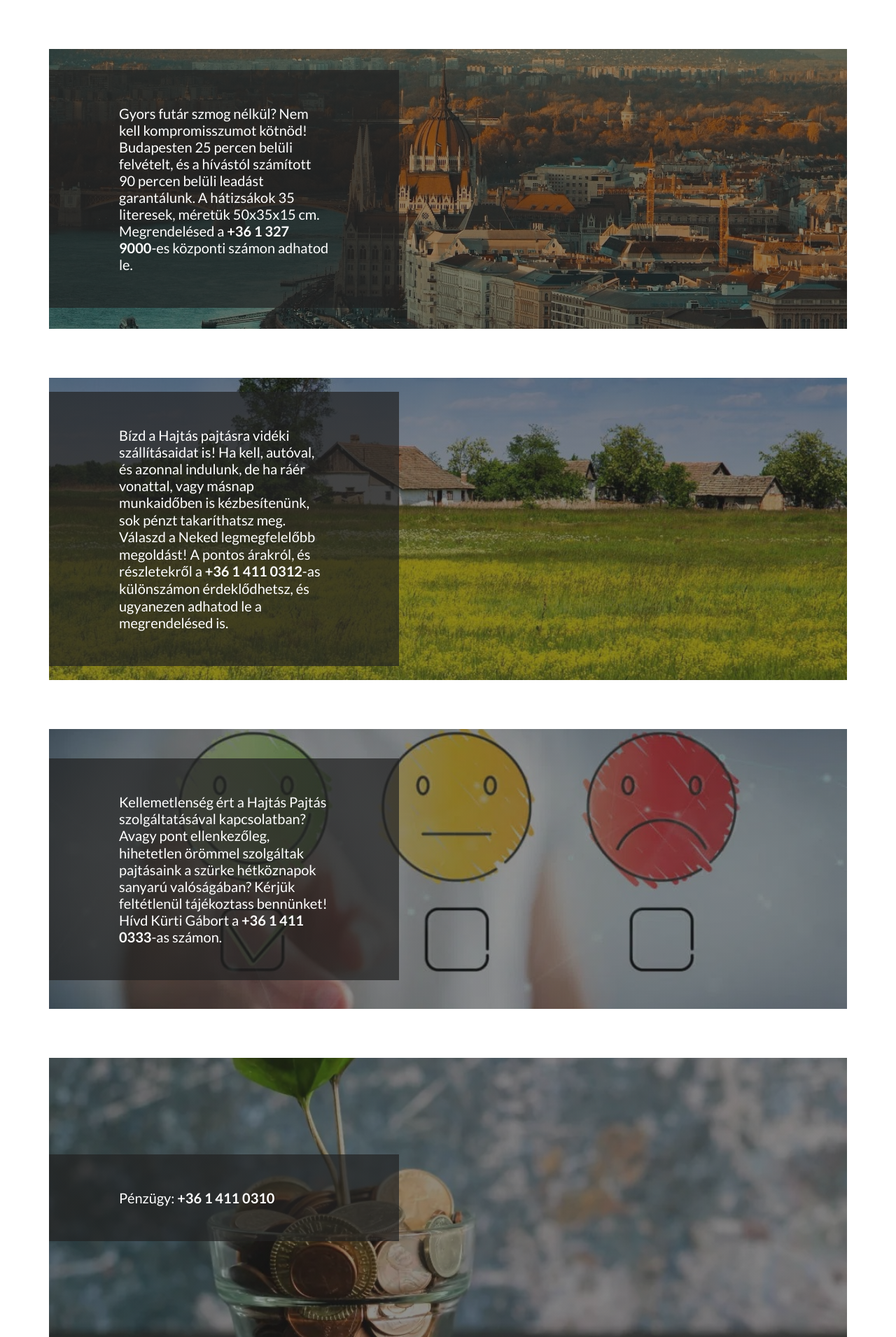
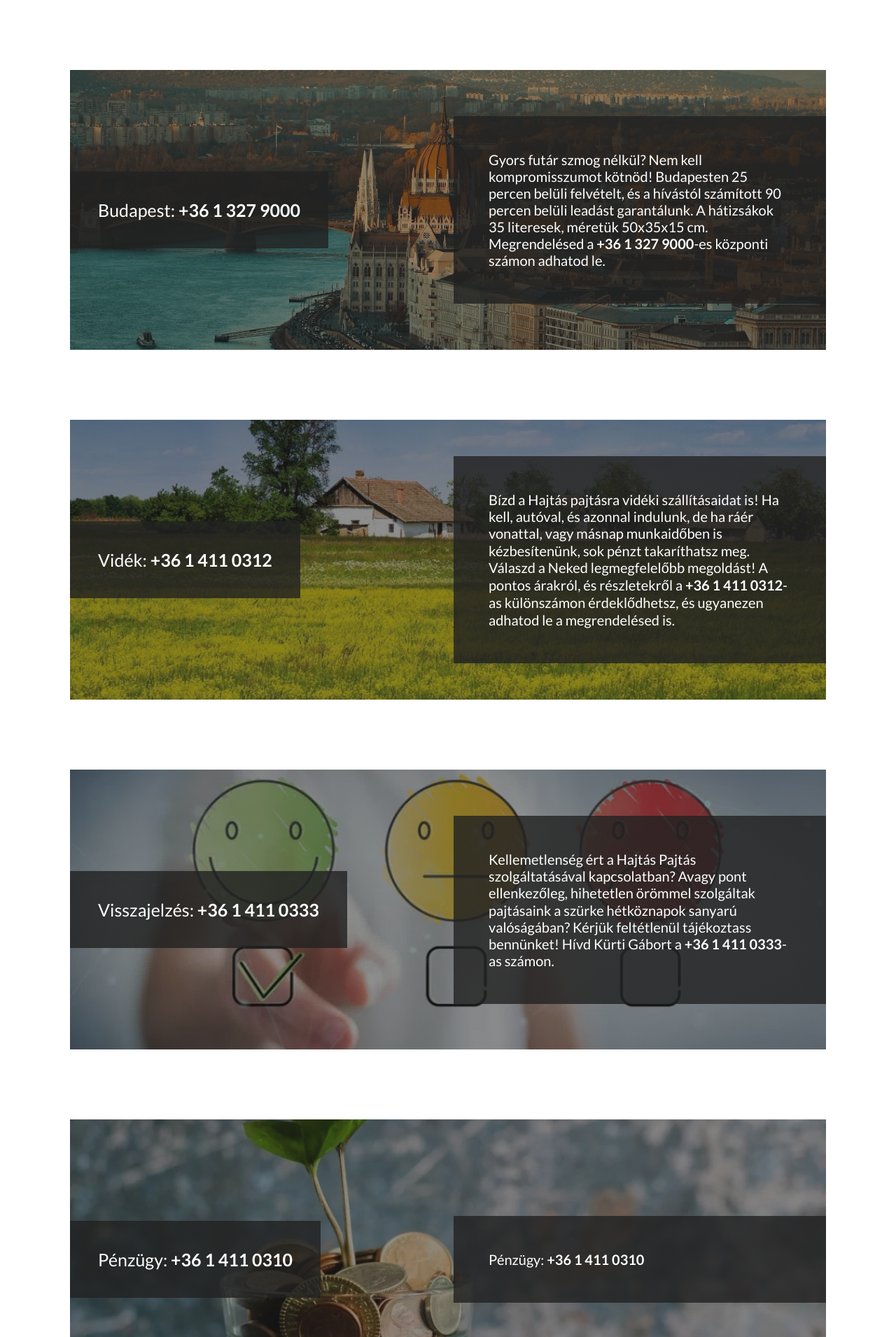
Before and after one commit to farad213/hajtaspajtas_django_project, a Django app: page /contact/ in a window 1280 px wide. Shown: the part 94-2005 px from the top of the page at 70% size. Run offline with Django 4.2, Linux system fonts and the light colour scheme.

Commit message:
finalized contact page

```diff
--- a/main/static/main/css/base_style.css
+++ b/main/static/main/css/base_style.css
@@ -65,6 +65,11 @@ header{
 
 footer{
     background-color: darkorange;
+    color: white;
+}
+
+footer a{
+    text-decoration: none;
     color: white;
 }
 
--- a/main/static/main/css/contact_style.css
+++ b/main/static/main/css/contact_style.css
@@ -1,27 +1,34 @@
 .contact_info{
     font-weight: 400;
     color: white;
-}
-
-.contact_info a{
-    text-decoration: none;
-    color: white;
+    font-size: 20px;
 }
 
 .contact_block{
-    margin: 70px;
+    display: flex;
+    align-items: center;
+    margin: 100px;
+    justify-content: space-between;
 }
 
 .contact_block p{
-    font-size: 20px;
-    padding: 50px 100px 50px 100px;
-    width: 300px;
-    background: linear-gradient(rgba(33, 33, 33, 0.7), rgba(33, 33, 33, 0.7));
+    width: 40%;
+    padding: 50px;
+    background: linear-gradient(rgba(33, 33, 33, 0.8), rgba(33, 33, 33, 0.8));
+
+}
+
+.pic_text{
+    background: linear-gradient(rgba(33, 33, 33, 0.8), rgba(33, 33, 33, 0.8));
+    font-size: 25px;
+    padding: 40px;
+    color: white;
 }
 
 #budapest{
     background: linear-gradient(rgba(33, 33, 33, 0.5), rgba(33, 33, 33, 0.5)),
         url(../images/budapest.jpg);
+
     min-height: 400px;
     background-repeat: no-repeat;
     background-size: cover;
--- a/main/templates/main/base.html
+++ b/main/templates/main/base.html
@@ -42,7 +42,7 @@
         <div class="columns_wrapper">
 
             <div>
-                <h4 class="footer_title">HAJTÁS PAJTÁS KFT.</h4>
+                <h4 class="footer_title"><a href="/">HAJTÁS PAJTÁS KFT.</a></h4>
                 <p>
                     1074 Budapest Vörösmarty u. 20. (bejárat a Király utca felől)
                     <br>
@@ -63,7 +63,7 @@
             </div>
 
             <div>
-                <h4 class="footer_title">KAPCSOLAT</h4>
+                <h4 class="footer_title"><a href="/contact">KAPCSOLAT</a></h4>
                 <p class="contact_paragraph">
                     E-mail: kapcsolat@hajtaspajtas.hu
                     <br>
--- a/main/templates/main/conatct.html
+++ b/main/templates/main/conatct.html
@@ -9,7 +9,12 @@ Hajtás Pajtás - Kapcsolat
 {% block content %}
 <link rel="stylesheet" href="{% static 'main/css/contact_style.css' %}">
 <section class="contact_info">
+
+
     <div class="contact_block" id="budapest">
+        <div class="pic_text">
+            Budapest: <a href="tel:+3613279000">+36 1 327 9000</a>
+        </div>
         <p>
             Gyors futár szmog nélkül? Nem kell kompromisszumot kötnöd!
             Budapesten 25 percen belüli felvételt,
@@ -20,7 +25,13 @@ Hajtás Pajtás - Kapcsolat
         </p>
     </div>
 
+
+
+
     <div class="contact_block" id="videk">
+        <div class="pic_text">
+            Vidék: <a href="tel:+3614110312">+36 1 411 0312</a>
+        </div>
          <p>
             Bízd a Hajtás pajtásra vidéki szállításaidat is!
             Ha kell, autóval, és azonnal indulunk, de ha ráér vonattal,
@@ -31,7 +42,14 @@ Hajtás Pajtás - Kapcsolat
         </p>
     </div>
 
+
+
+
+
     <div class="contact_block" id="review">
+        <div class="pic_text">
+            Visszajelzés: <a href="tel:+3614110333">+36 1 411 0333</a>
+        </div>
         <p>
             Kellemetlenség ért a Hajtás Pajtás szolgáltatásával kapcsolatban?
             Avagy pont ellenkezőleg, hihetetlen örömmel szolgáltak pajtásaink
@@ -40,17 +58,28 @@ Hajtás Pajtás - Kapcsolat
         </p>
     </div>
 
+
+
     <div class="contact_block" id="accounting">
+        <div class="pic_text">
+            Pénzügy: <a href="tel:+3614110310">+36 1 411 0310</a>
+        </div>
         <p>
             Pénzügy: <a href="tel:+3614110310">+36 1 411 0310</a>
         </p>
     </div>
 
+
     <div class="contact_block" id="fax">
+        <div class="pic_text">
+            Fax: <a href="tel:+3614110334">+36 1 411 0334</a>
+        </div>
         <p>
             Fax: <a href="tel:+3614110334">+36 1 411 0334</a>
         </p>
     </div>
+
+
 </section>
 
 {% endblock %}
--- a/pajta/settings.py
+++ b/pajta/settings.py
@@ -25,7 +25,7 @@ SECRET_KEY = 'django-insecure-w*+eiu4q_$c09%h+uv--&sdfmm&_d=uqa)!xx3m#m=pojed9b^
 # SECURITY WARNING: don't run with debug turned on in production!
 DEBUG = True
 
-ALLOWED_HOSTS = []
+ALLOWED_HOSTS = ["*"]
 
 
 # Application definition
```
Lines whose indentation alone changed are shown as unchanged.
